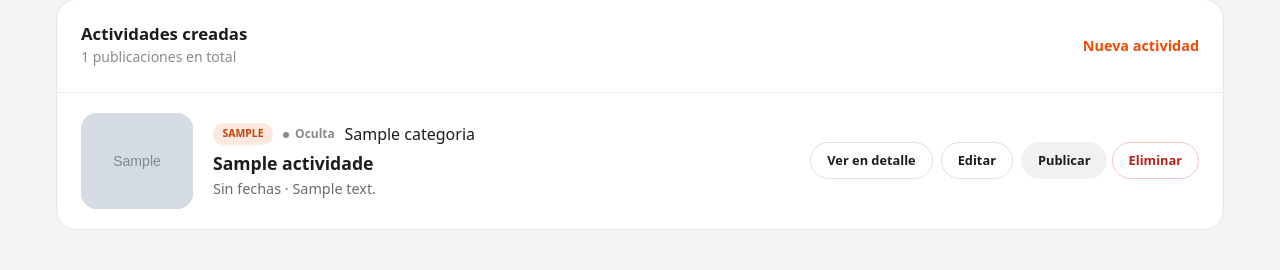
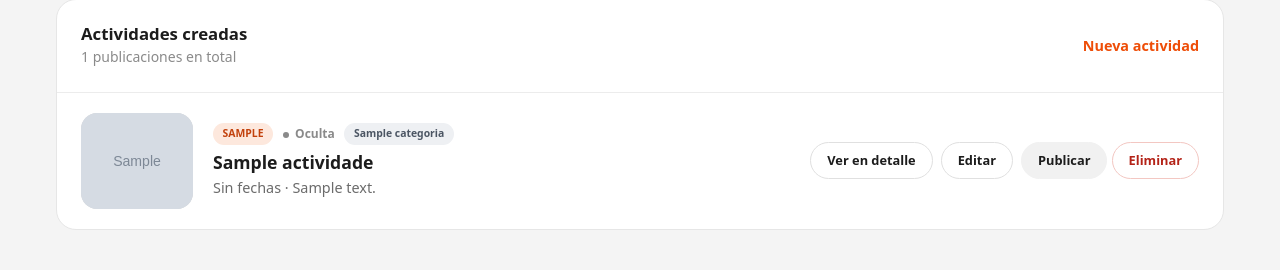
Before and after one commit to NightSS-01/Panoramas_Arica, a Django app: template Panoramas_Arica/actividades/templates/actividades/panel.html in a window 1280 px wide. Shown: the part 570-840 px from the top of the page. Run offline with Django 5.2, Linux system fonts and the light colour scheme; a user stored in the database is signed in; tables that the repository leaves empty hold one stand-in row (values such as "Sample post"); the template is opened without the code that fills it: most values are stand-ins (such as "Sample title", 1, 10 or a date in 2020); grey boxes marked "Sample" are stand-in pictures; form fields are guessed from the names that the template uses.

Commit message:
style: estilo categoria

```diff
--- a/Panoramas_Arica/actividades/static/actividades/proveedor.css
+++ b/Panoramas_Arica/actividades/static/actividades/proveedor.css
@@ -733,3 +733,12 @@ a.btn-fila {
 @media (max-width: 576px) {
   .proveedor-header__logo img { height: 36px; }
 }
+
+.etiqueta-categoria {
+  background: #eef0f3;
+  color: #4b5563;
+  font-size: 0.65rem;
+  font-weight: 700;
+  padding: 0.2rem 0.6rem;
+  border-radius: 999px;
+}
```
